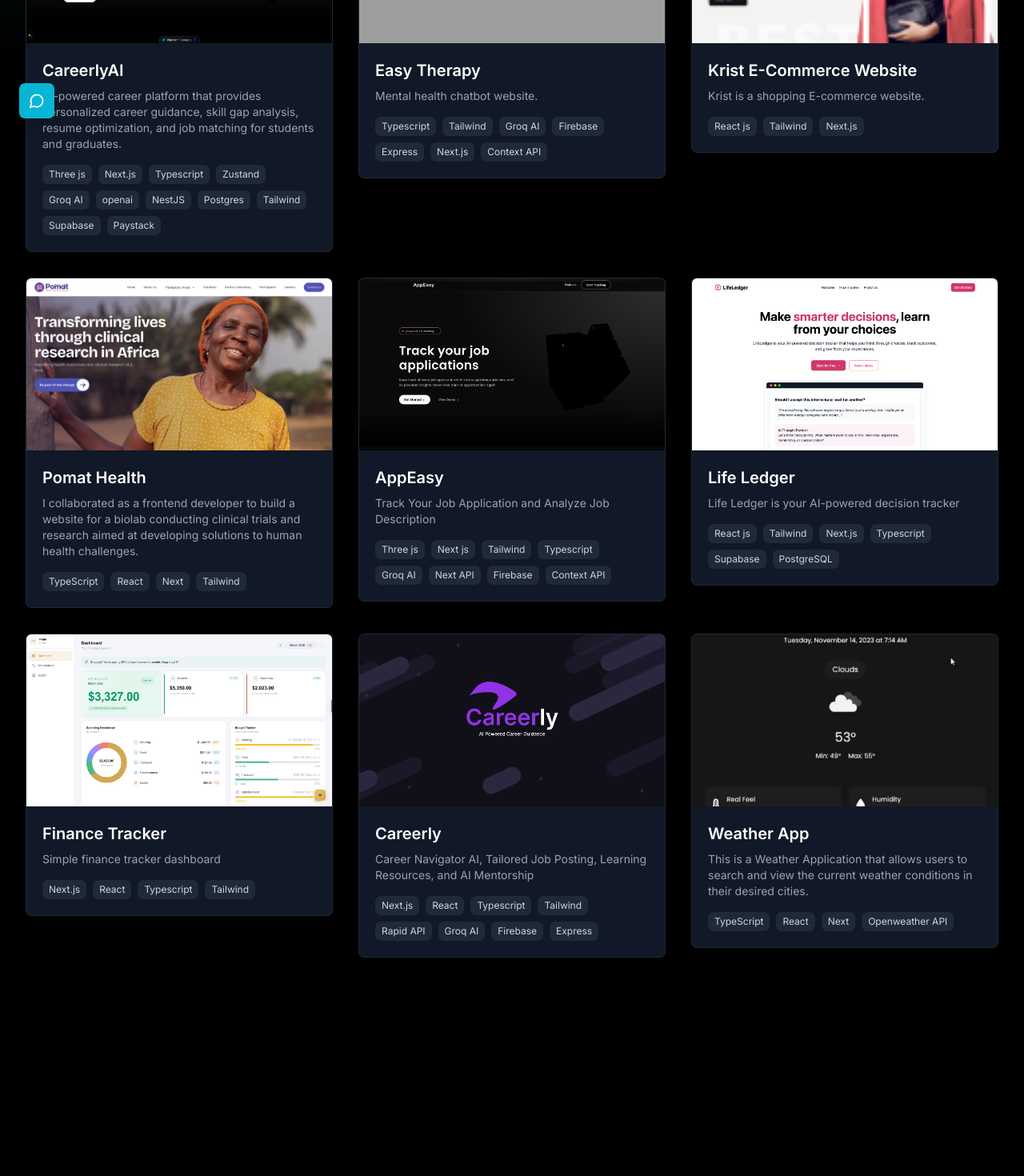
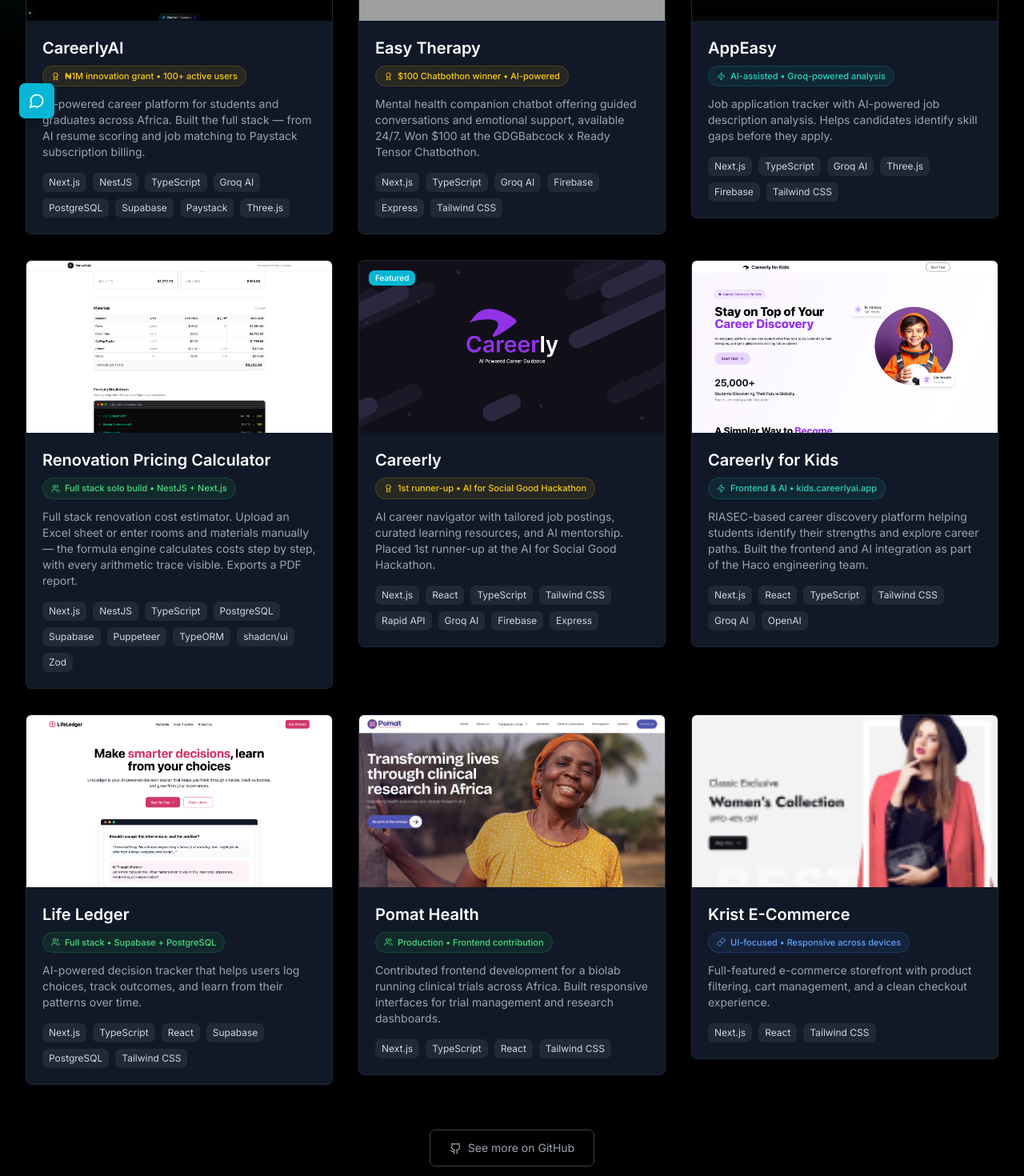
Before and after one commit to hopeifeanyi1/portfolio, a Next.js app: page /projects in a window 1280 px wide. Shown: the part 620-2090 px from the top of the page at 80% size. Before the commit the page ends 1857 px from the top, so only its background shows below. Built offline with nearby package versions, Linux system fonts and the light colour scheme; grey boxes are pictures that could not be loaded.

Commit message:
added project

```diff
--- a/src/app/components/ProjectCard.jsx
+++ b/src/app/components/ProjectCard.jsx
@@ -1,15 +1,30 @@
-//src/app/components/ProjectCard.jsx
 import React from 'react'
 import { motion } from 'framer-motion'
-import { GithubIcon, ExternalLinkIcon } from 'lucide-react'
+import { GithubIcon, ExternalLinkIcon, Award, Users, Zap, Link as LinkIcon } from 'lucide-react'
 import Link from 'next/link'
 import Image from 'next/image'
 
-const ProjectCard = ({ imgUrl, title, description, gitUrl, previewUrl, tool}) => {
+const outcomeStyles = {
+  award: "bg-yellow-500/10 text-yellow-400 border border-yellow-500/20",
+  production: "bg-green-500/10 text-green-400 border border-green-500/20",
+  ai: "bg-teal-500/10 text-teal-400 border border-teal-500/20",
+  ui: "bg-blue-500/10 text-blue-400 border border-blue-500/20",
+}
+
+const outcomeIcons = {
+  award: <Award size={11} />,
+  production: <Users size={11} />,
+  ai: <Zap size={11} />,
+  ui: <LinkIcon size={11} />,
+}
+
+const ProjectCard = ({ imgUrl, title, description, gitUrl, previewUrl, tool, outcome, outcomeType, featured }) => {
   return (
     <motion.div
       whileHover={{ y: -5 }}
-      className="overflow-hidden dynamic-rounded bg-white dark:bg-gray-900 border border-gray-100 dark:border-gray-800 shadow-sm hover:shadow-md transition-all duration-300"
+      className={`overflow-hidden dynamic-rounded bg-white dark:bg-gray-900 border border-gray-100 dark:border-gray-800 shadow-sm hover:shadow-md transition-all duration-300 ${
+        featured ? 'dynamic-border-ring' : ''
+      }`}
     >
       <div className='aspect-video relative overflow-hidden'>
         <Image
@@ -18,6 +33,11 @@
           fill
           className="object-cover transition-transform duration-500 hover:scale-110"
         />
+        {featured && (
+          <div className="absolute top-3 left-3 z-10 text-[10px] font-medium px-2 py-0.5 dynamic-rounded dynamic-gradient text-white">
+            Featured
+          </div>
+        )}
         <div className='absolute inset-0 bg-gradient-to-t from-black/60 to-transparent opacity-0 hover:opacity-100 transition-opacity duration-300 flex items-end justify-end p-4'>
           <div className="flex gap-2">
             <Link
@@ -41,6 +61,12 @@
       </div>
       <div className='p-5'>
         <h3 className='text-xl font-semibold mb-2'>{title}</h3>
+        {outcome && (
+          <div className={`inline-flex items-center gap-1.5 text-[11px] font-medium px-2.5 py-1 rounded-full mb-3 ${outcomeStyles[outcomeType]}`}>
+            {outcomeIcons[outcomeType]}
+            {outcome}
+          </div>
+        )}
         <p className='text-gray-600 dark:text-gray-400 text-sm mb-4'>{description}</p>
         <div className="flex flex-wrap gap-2">
           {tool.split(', ').map((tech, index) => (
--- a/src/app/layout.js
+++ b/src/app/layout.js
@@ -78,7 +78,7 @@
 
 export default function RootLayout({ children }) {
   return (
-    <html lang="en">
+    <html lang="en" suppressHydrationWarning>
       <body
         className={`flex min-h-screen flex-col bg-white text-black dark:bg-black dark:text-white ${inter.className}`}
       >
--- a/src/app/projects/ProjectClient.jsx
+++ b/src/app/projects/ProjectClient.jsx
@@ -3,105 +3,134 @@
 import ProjectCard from "../components/ProjectCard";
 import ProjectTag from "../components/ProjectTag";
 import { motion, useInView } from "framer-motion";
+import { Github } from "lucide-react";
 
 const projectData = [
   {
     id: 1,
     title: "CareerlyAI",
     description:
-      "AI-powered career platform that provides personalized career guidance, skill gap analysis, resume optimization, and job matching for students and graduates.",
-    tools:
-      "Three js, Next.js, Typescript, Zustand, Groq AI, openai, NestJS, Postgres, Tailwind, Supabase, Paystack",
+      "AI-powered career platform for students and graduates across Africa. Built the full stack — from AI resume scoring and job matching to Paystack subscription billing.",
+    outcome: "₦1M innovation grant • 100+ active users",
+    outcomeType: "award",
+    tools: "Next.js, NestJS, TypeScript, Groq AI, PostgreSQL, Supabase, Paystack, Three.js",
     image: "/images/careerlyai.png",
-    tag: ["All", "Web", "Mobile"],
+    tag: ["All", "Web"],
     gitUrl: "https://github.com/hopeifeanyi1",
     previewUrl: "https://careerlyai.app",
+    featured: true,
   },
   {
     id: 2,
     title: "Easy Therapy",
-    description: "Mental health chatbot website.",
-    tools:
-      "Typescript, Tailwind, Groq AI, Firebase, Express, Next.js, Context API",
+    description:
+      "Mental health companion chatbot offering guided conversations and emotional support, available 24/7. Won $100 at the GDGBabcock x Ready Tensor Chatbothon.",
+    outcome: "$100 Chatbothon winner • AI-powered",
+    outcomeType: "award",
+    tools: "Next.js, TypeScript, Groq AI, Firebase, Express, Tailwind CSS",
     image: "/images/easy.png",
     tag: ["All", "Web"],
     gitUrl: "https://github.com/hopeifeanyi1/mental-health",
     previewUrl: "https://easy-therapy.vercel.app",
+    featured: true,
   },
   {
     id: 3,
-    title: "Krist E-Commerce Website",
-    description: "Krist is a shopping E-commerce website.",
-    tools: "React js, Tailwind, Next.js",
+    title: "AppEasy",
+    description:
+      "Job application tracker with AI-powered job description analysis. Helps candidates identify skill gaps before they apply.",
+    outcome: "AI-assisted • Groq-powered analysis",
+    outcomeType: "ai",
+    tools: "Next.js, TypeScript, Groq AI, Three.js, Firebase, Tailwind CSS",
+    image: "/images/appeasy.png",
+    tag: ["All", "Web"],
+    gitUrl: "https://github.com/hopeifeanyi1/job-tracker",
+    previewUrl: "https://appeasy-alpha.vercel.app",
+    featured: true,
+  },
+  {
+    id: 4,
+    title: "Renovation Pricing Calculator",
+    description:
+      "Full stack renovation cost estimator. Upload an Excel sheet or enter rooms and materials manually — the formula engine calculates costs step by step, with every arithmetic trace visible. Exports a PDF report.",
+    outcome: "Full stack solo build • NestJS + Next.js",
+    outcomeType: "production",
+    tools: "Next.js, NestJS, TypeScript, PostgreSQL, Supabase, Puppeteer, TypeORM, shadcn/ui, Zod",
+    image: "/images/rpc.png",
+    tag: ["All", "Web"],
+    gitUrl: "https://github.com/hopeifeanyi1",
+    previewUrl: "https://rpc-frontend-pi.vercel.app",
+    featured: false,
+  },
+  {
+    id: 5,
+    title: "Careerly",
+    description:
+      "AI career navigator with tailored job postings, curated learning resources, and AI mentorship. Placed 1st runner-up at the AI for Social Good Hackathon.",
+    outcome: "1st runner-up • AI for Social Good Hackathon",
+    outcomeType: "award",
+    tools: "Next.js, React, TypeScript, Tailwind CSS, Rapid API, Groq AI, Firebase, Express",
+    image: "/careerly.png",
+    tag: ["All", "Web"],
+    gitUrl: "https://github.com/hopeifeanyi1",
+    previewUrl: "https://carerly.vercel.app",
+    featured: true,
+  },
+  {
+    id: 6,
+    title: "Careerly for Kids",
+    description:
+      "RIASEC-based career discovery platform helping students identify their strengths and explore career paths. Built the frontend and AI integration as part of the Haco engineering team.",
+    outcome: "Frontend & AI • kids.careerlyai.app",
+    outcomeType: "ai",
+    tools: "Next.js, React, TypeScript, Tailwind CSS, Groq AI, OpenAI",
+    image: "/images/careerlyKids.png",
+    tag: ["All", "Web"],
+    gitUrl: "https://github.com/hopeifeanyi1",
+    previewUrl: "https://kids.careerlyai.app",
+    featured: false,
+  },
+  {
+    id: 7,
+    title: "Life Ledger",
+    description:
+      "AI-powered decision tracker that helps users log choices, track outcomes, and learn from their patterns over time.",
+    outcome: "Full stack • Supabase + PostgreSQL",
+    outcomeType: "production",
+    tools: "Next.js, TypeScript, React, Supabase, PostgreSQL, Tailwind CSS",
+    image: "/images/LLEDGER.png",
+    tag: ["All", "Web"],
+    gitUrl: "https://github.com/hopeifeanyi1/lledger",
+    previewUrl: "https://lledger.vercel.app",
+    featured: false,
+  },
+  {
+    id: 8,
+    title: "Pomat Health",
+    description:
+      "Contributed frontend development for a biolab running clinical trials across Africa. Built responsive interfaces for trial management and research dashboards.",
+    outcome: "Production • Frontend contribution",
+    outcomeType: "production",
+    tools: "Next.js, TypeScript, React, Tailwind CSS",
+    image: "/images/pomat.png",
+    tag: ["All", "Web"],
+    gitUrl: "https://github.com/hopeifeanyi1",
+    previewUrl: "https://www.pomathealth.com/",
+    featured: false,
+  },
+  {
+    id: 9,
+    title: "Krist E-Commerce",
+    description:
+      "Full-featured e-commerce storefront with product filtering, cart management, and a clean checkout experience.",
+    outcome: "UI-focused • Responsive across devices",
+    outcomeType: "ui",
+    tools: "Next.js, React, Tailwind CSS",
     image: "/images/ecommerce.png",
     tag: ["All", "Web"],
     gitUrl: "https://github.com/hopeifeanyi1",
     previewUrl: "https://krist-mu.vercel.app/",
-  },
-  {
-    id: 4,
-    title: "Pomat Health",
-    description:
-      "I collaborated as a frontend developer to build a website for a biolab conducting clinical trials and research aimed at developing solutions to human health challenges.",
-    tools: "TypeScript, React, Next, Tailwind",
-    image: "/images/pomat.png",
-    tag: ["All", "Web"],
-    gitUrl: "https://github.com/hopeifeanyi1",
-    previewUrl: "https://www.pomathealth.com/",
-  },
-  {
-    id: 5,
-    title: "AppEasy",
-    description: "Track Your Job Application and Analyze Job Description",
-    tools:
-      "Three js, Next js, Tailwind, Typescript, Groq AI, Next API, Firebase, Context API",
-    image: "/images/appeasy.png",
-    tag: ["All", "Web"],
-    gitUrl: "https://github.com/hopeifeanyi1/job-tracker",
-    previewUrl: "https://appeasy-alpha.vercel.app",
-  },
-  {
-    id: 6,
-    title: "Life Ledger",
-    description: "Life Ledger is your AI-powered decision tracker",
-    tools: "React js, Tailwind, Next.js, Typescript, Supabase, PostgreSQL",
-    image: "/images/LLEDGER.png",
-    tag: ["All", "Web"],
-    gitUrl: "https://github.com/hopeifeanyi1/lledger",
-    previewUrl: "https://lledger.vercel.app",
-  },
-  {
-    id: 7,
-    title: "Finance Tracker",
-    description: "Simple finance tracker dashboard",
-    tools: "Next.js, React, Typescript, Tailwind",
-    image: "/images/finance.png",
-    tag: ["All", "Web"],
-    gitUrl: "https://github.com/hopeifeanyi1/LAF",
-    previewUrl: "https://laf-nine.vercel.app",
-  },
-  {
-    id: 8,
-    title: "Careerly",
-    description:
-      "Career Navigator AI, Tailored Job Posting, Learning Resources, and AI Mentorship",
-    tools:
-      "Next.js, React, Typescript, Tailwind, Rapid API, Groq AI, Firebase, Express",
-    image: "/careerly.png",
-    tag: ["All", "Web"],
-    gitUrl: "https://github.com/hopeifeanyi1",
-    previewUrl: "https://carerly.vercel.app",
-  },
-  {
-    id: 9,
-    title: "Weather App",
-    description:
-      "This is a Weather Application that allows users to search and view the current weather conditions in their desired cities.",
-    tools: "TypeScript, React, Next, Openweather API",
-    image: "/images/weatherapp.png",
-    tag: ["All", "Web"],
-    gitUrl: "https://github.com/hopeifeanyi1",
-    previewUrl: "https://hope-weather-app.vercel.app/",
+    featured: false,
   },
 ];
 
@@ -133,16 +162,15 @@
         <h2 className="text-3xl font-bold mb-6">My Projects</h2>
         <div className="w-24 h-1.5 dynamic-gradient mx-auto dynamic-rounded mb-8"></div>
         <p className="text-gray-600 dark:text-gray-300 text-lg">
-          My portfolio features various projects, with some completed and others
-          in progress. Each one emphasizes my focus on{" "}
+          A selection of projects I have shipped, each built with a focus on{" "}
           <span className="text-transparent bg-clip-text dynamic-text-gradient">
-            beautiful UI design
+            real impact
           </span>{" "}
           and{" "}
           <span className="text-transparent bg-clip-text dynamic-text-gradient">
-            elegant code
-          </span>{" "}
-          for easy maintenance and re-usability.
+            production-quality code
+          </span>
+          .
         </p>
       </motion.div>
 
@@ -179,10 +207,31 @@
               gitUrl={project.gitUrl}
               previewUrl={project.previewUrl}
               tool={project.tools}
+              outcome={project.outcome}
+              outcomeType={project.outcomeType}
+              featured={project.featured}
             />
           </motion.div>
         ))}
       </div>
+
+      <motion.div
+        initial={{ opacity: 0 }}
+        whileInView={{ opacity: 1 }}
+        transition={{ duration: 0.5, delay: 0.3 }}
+        viewport={{ once: true }}
+        className="text-center mt-14"
+      >
+        <a
+          href="https://github.com/hopeifeanyi1"
+          target="_blank"
+          rel="noopener noreferrer"
+          className="inline-flex items-center gap-2 px-6 py-3 dynamic-rounded border border-gray-200 dark:border-gray-700 text-gray-500 dark:text-gray-400 hover:text-gray-900 dark:hover:text-white hover:border-gray-400 dark:hover:border-gray-500 transition-all duration-200 text-sm"
+        >
+          <Github size={15} />
+          See more on GitHub
+        </a>
+      </motion.div>
     </section>
   );
 };
```
Also changed, not shown: public/images/careerlyKids.png (added), public/images/rpc.png (added).
